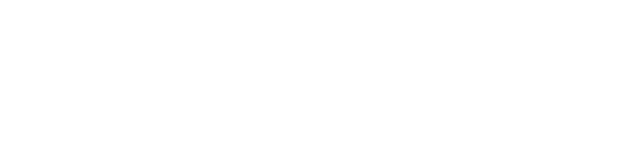
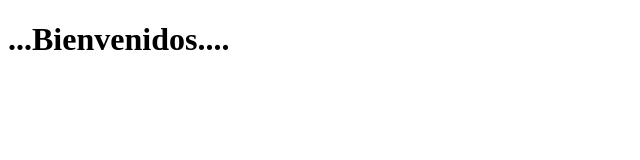
Before and after one commit to AlexTZ10/prueba1-git, a plain HTML site: page index.html in a window 1280 px wide. Shown: the whole page, without its empty margins (0-640 px from the left). Drawn offline with Linux system fonts and the light colour scheme.

Commit message:
2da version del index

```diff
--- a/index.html
+++ b/index.html
@@ -7,6 +7,6 @@
     <title>PROYECTO GIT </title>
 </head>
 <body>
-
+    <h1>...Bienvenidos....</h1>
 </body>
 </html>
```
